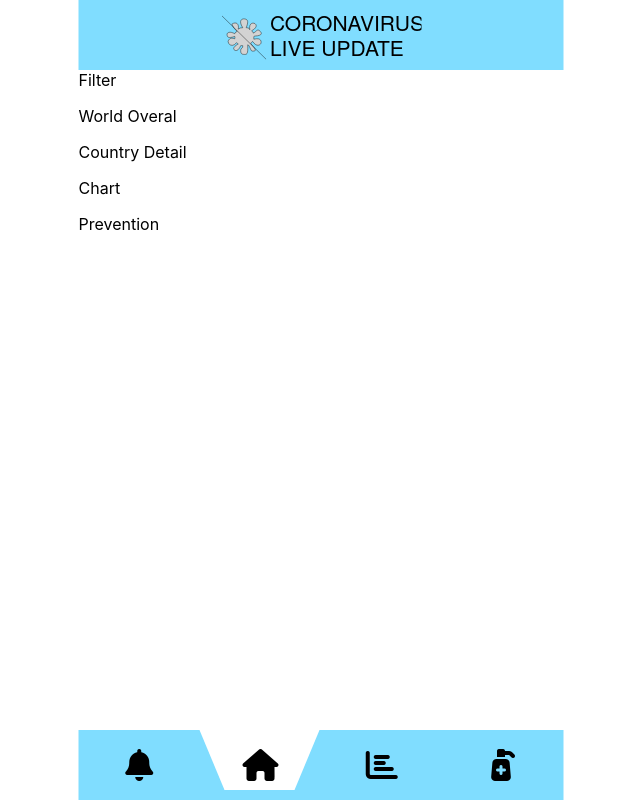
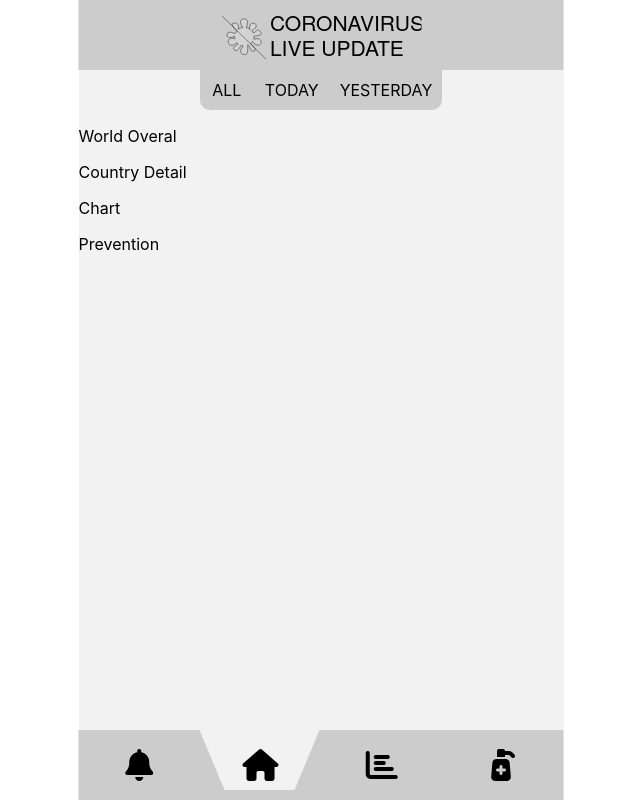
Before and after one commit to damadoko/covid19, a React (Create React App) app: page / in a window 1280 px wide. Shown: the whole page, without its empty margins (319-959 px from the left). Built offline with nearby package versions, Linux system fonts and the light colour scheme.

Commit message:
create and styling 'Filter' component, change 'Layout' color

```diff
--- a/src/components/UI/Filter/Filter.js
+++ b/src/components/UI/Filter/Filter.js
@@ -0,0 +1,14 @@
+import React from "react";
+import classes from "./Filter.module.css";
+
+const Filter = (props) => {
+  const filterArr = ["ALL", "TODAY", "YESTERDAY"];
+  const filterBar = filterArr.map((item, index) => (
+    <div key={index} data-active="false">
+      {item}
+    </div>
+  ));
+  return <div className={classes.Filter}>{filterBar}</div>;
+};
+
+export default Filter;
--- /dev/null
+++ b/src/components/UI/Filter/Filter.module.css
@@ -0,0 +1,31 @@
+.Filter {
+  width: 50%;
+  margin: 10px auto;
+  /* border: 1px solid black; */
+  border-radius: 0 0 10px 10px;
+  display: flex;
+  justify-content: space-between;
+  align-items: center;
+  background-color: #cccccc;
+  box-sizing: border-box;
+}
+
+.Filter div {
+  padding: 10px;
+  flex-basis: 100%;
+  text-align: center;
+}
+
+.Filter div:first-child {
+  border-radius: 0 0 0 10px;
+  border-right: 1px solid #cccccc;
+}
+
+.Filter div:last-child {
+  border-radius: 0 0 10px 0;
+  border-left: 1px solid #cccccc;
+}
+
+.Filter div[data-active="true"] {
+  background: #f2f2f2;
+}
--- a/src/components/UI/Logo/Logo.module.css
+++ b/src/components/UI/Logo/Logo.module.css
@@ -8,7 +8,7 @@
   display: flex;
   justify-content: center;
   align-items: center;
-  background-color: #80ddff;
+  background-color: #cccccc;
   padding: 20px;
   box-sizing: border-box;
 }
--- a/src/components/UI/Menu/Menu.module.css
+++ b/src/components/UI/Menu/Menu.module.css
@@ -7,7 +7,7 @@
   height: 70px;
   display: grid;
   grid-template-columns: repeat(4, 1fr);
-  background-color: #80ddff;
+  background-color: #cccccc;
   box-sizing: border-box;
 }
 
@@ -43,5 +43,5 @@
 }
 
 .Menu i[data-active="true"]::after {
-  border-top: 60px solid #ffffff;
+  border-top: 60px solid #f2f2f2;
 }
--- a/src/container/App.css
+++ /dev/null
@@ -1,38 +0,0 @@
-.App {
-  text-align: center;
-}
-
-.App-logo {
-  height: 40vmin;
-  pointer-events: none;
-}
-
-@media (prefers-reduced-motion: no-preference) {
-  .App-logo {
-    animation: App-logo-spin infinite 20s linear;
-  }
-}
-
-.App-header {
-  background-color: #282c34;
-  min-height: 100vh;
-  display: flex;
-  flex-direction: column;
-  align-items: center;
-  justify-content: center;
-  font-size: calc(10px + 2vmin);
-  color: white;
-}
-
-.App-link {
-  color: #61dafb;
-}
-
-@keyframes App-logo-spin {
-  from {
-    transform: rotate(0deg);
-  }
-  to {
-    transform: rotate(360deg);
-  }
-}
--- a/src/container/App.js
+++ b/src/container/App.js
@@ -1,5 +1,4 @@
 import React, { Component } from "react";
-import "./App.css";
 import Layout from "../hoc/Layout/Layout";
 
 class App extends Component {
--- a/src/hoc/Layout/Layout.js
+++ b/src/hoc/Layout/Layout.js
@@ -1,14 +1,15 @@
 import React from "react";
+import classes from "./Layout.module.css";
 
-import classes from "./Layout.module.css";
 import Logo from "../../components/UI/Logo/Logo";
 import Menu from "../../components/UI/Menu/Menu";
+import Filter from "../../components/UI/Filter/Filter";
 
 const Layout = (props) => {
   return (
     <div className={classes.Layout}>
       <Logo />
-      <p>Filter</p>
+      <Filter />
       <main>{props.children}</main>
       <Menu />
     </div>
--- a/src/hoc/Layout/Layout.module.css
+++ b/src/hoc/Layout/Layout.module.css
@@ -2,4 +2,6 @@
   max-width: 485px;
   margin: 70px auto;
   box-sizing: border-box;
+  background-color: #f2f2f2;
+  height: calc(100vh - 140px);
 }
```
